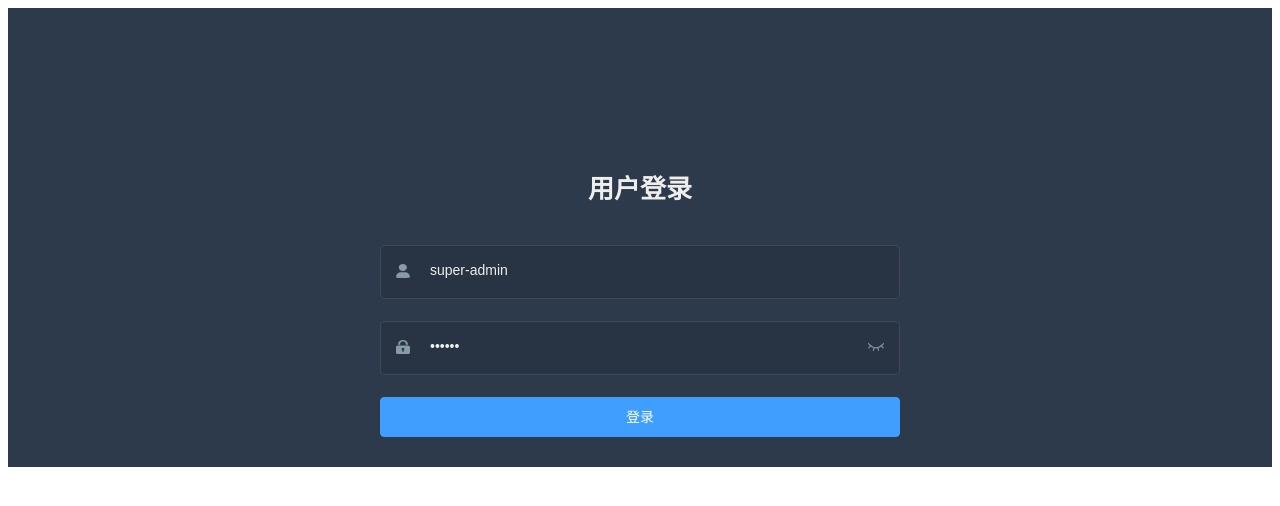
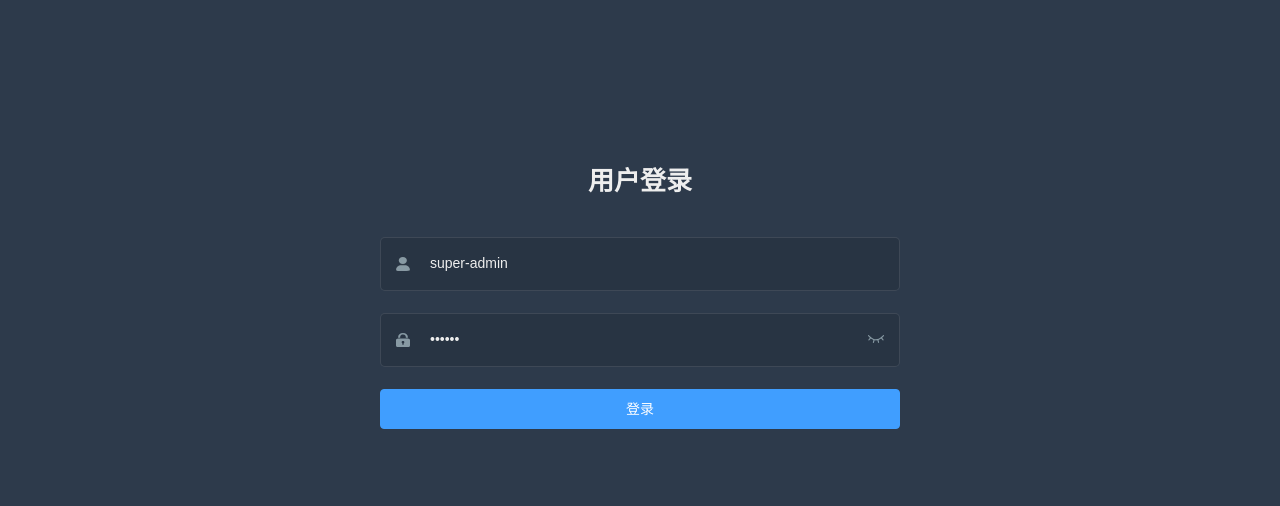
Before and after one commit to tkoacc/imooc-admin, a Vue app: page /#/login in a window 1280 px wide. Shown: the top 506 px of the page. Built offline with nearby package versions, Linux system fonts and the light colour scheme.

Commit message:
fix(custom): 样式修复

```diff
--- a/src/styles/index.scss
+++ b/src/styles/index.scss
@@ -3,3 +3,54 @@
 @import './sidebar.scss';
 @import './element.scss';
 @import './transition.scss';
+html,
+body {
+  height: 100%;
+  margin: 0;
+  padding: 0;
+  -moz-osx-font-smoothing: grayscale;
+  -webkit-font-smoothing: antialiased;
+  text-rendering: optimizeLegibility;
+  font-family: Helvetica Neue, Helvetica, PingFang SC, Hiragino Sans GB,
+    Microsoft YaHei, Arial, sans-serif;
+}
+
+#app {
+  height: 100%;
+}
+
+*,
+*:before,
+*:after {
+  box-sizing: inherit;
+  margin: 0;
+  padding: 0;
+}
+
+a:focus,
+a:active {
+  outline: none;
+}
+
+a,
+a:focus,
+a:hover {
+  cursor: pointer;
+  color: inherit;
+  text-decoration: none;
+}
+
+div:focus {
+  outline: none;
+}
+
+.clearfix {
+  &:after {
+    visibility: hidden;
+    display: block;
+    font-size: 0;
+    content: ' ';
+    clear: both;
+    height: 0;
+  }
+}
```
